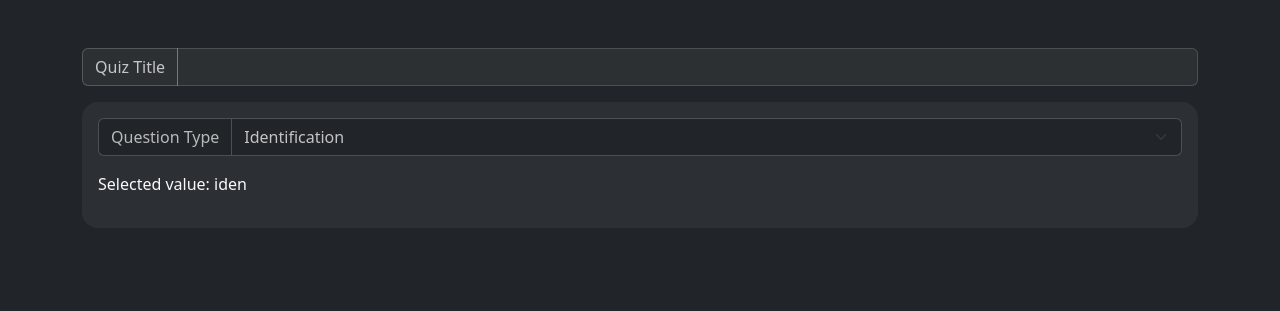
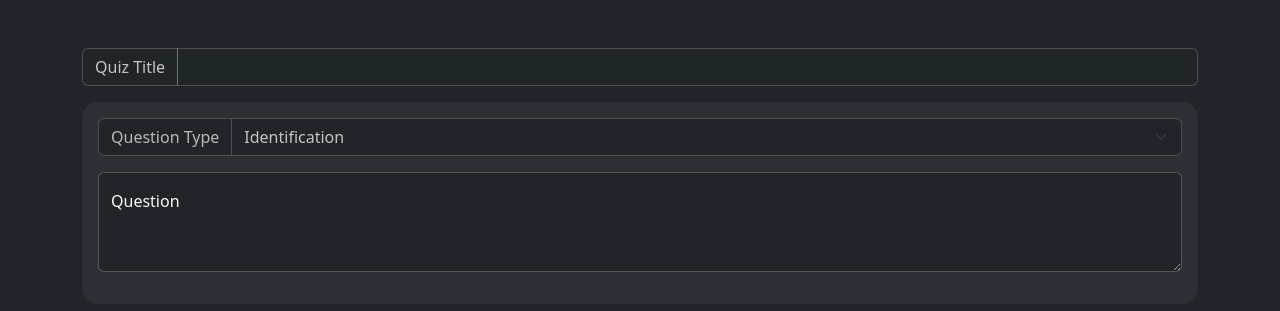
Before and after one commit to bakaraw/QuizWebsite, a PHP site: page /createQuiz.php in a window 1280 px wide. Shown: the part 70-381 px from the top of the page. Run offline with PHP 8.4, Linux system fonts and the light colour scheme.

Commit message:
added js folder for javascript files
- mag change2 ang form based sa selection sa unsa nga type sa quiz

```diff
--- a/assets/css/style.css
+++ b/assets/css/style.css
@@ -17,3 +17,7 @@
 .btn-light{
     color: #6610f2;
 }
+
+.form-control:focus + .form-label {
+    color: red;
+  }
--- /dev/null
+++ b/assets/js/createQuiz.js
@@ -0,0 +1,27 @@
+const idenHtml = [
+    "<div class=\"form-floating bg-dark\">",
+    "<textarea class=\"form-control bg-dark text-light border-light\" placeholder=\"Leave a comment here\" id=\"floatingTextarea2\" style=\"height: 100px; --bs-border-opacity: .2;\"></textarea>",
+    "<label class=\"text-light\" for=\"floatingTextarea2\">Question</label></div>"
+];
+
+
+function changeQuizType() {
+    var selectElement = document.getElementById("questiontype");
+    var selectedValue = selectElement.value;
+    var elementToChange = document.getElementById("questiontype_gui");
+
+    switch (selectedValue) {
+        case "iden":
+            elementToChange.innerHTML = idenHtml[0] + idenHtml[1] + idenHtml[2];
+            break;
+        case "mcq":
+            elementToChange.innerHTML = "Content for option 2";
+            break;
+        case "tof":
+            elementToChange.innerHTML = "Content for option 3";
+            break;
+        default:
+            elementToChange.innerHTML = "Default content";
+    }
+    return false;
+}
--- a/createQuiz.php
+++ b/createQuiz.php
@@ -8,34 +8,29 @@
     <!-- title box -->
     <div class="container mt-5 mb-5"></div>
     <div class="input-group mb-3 border-light">
-        <span class="input-group-text bg-light text-light border-light" id="inputGroup-sizing-default" style="--bs-bg-opacity: .05; --bs-border-opacity: .2; --bs-text-opacity: .75;">Quiz Title</span>
-        <input type="text" class="form-control bg-light text-light border-light" aria-label="Sizing example input" aria-describedby="inputGroup-sizing-default" style="--bs-bg-opacity: .05;  --bs-border-opacity: .2;">
+        <span class="input-group-text bg-dark text-light border-light" id="inputGroup-sizing-default" style="--bs-bg-opacity: .05; --bs-border-opacity: .2; --bs-text-opacity: .75;">Quiz Title</span>
+        <input type="text" class="form-control bg-dark text-light border-light" aria-label="Sizing example input" aria-describedby="inputGroup-sizing-default" style="--bs-bg-opacity: .05;  --bs-border-opacity: .2;">
     </div>
 
     <div class="bg-light p-3 rounded-4 mt-3" style="--bs-bg-opacity: .05;">
         <form action="" method="post">
             <div class="input-group mb-3">
                 <label class="input-group-text bg-dark text-light border-light" style="--bs-border-opacity: .2; --bs-text-opacity: .70;">Question Type</label>
-                <select onchange="updateLabel()" class="form-select bg-dark text-light border-light" id="questiontype" style="--bs-border-opacity: .2;  --bs-text-opacity: .75; width:10rem;" name="questiontype">
-                    <option seelected value="iden">Identification</option>
+                <select onchange="changeQuizType()" class="form-select bg-dark text-light border-light" id="questiontype" style="--bs-border-opacity: .2;  --bs-text-opacity: .75; width:10rem;" name="questiontype">
+                    <option selected value="iden">Identification</option>
                     <option value="mcq">Multiple Choice Question</option>
                     <option value="tof">True or False</option>
                 </select>
             </div>
-            <div>
-                <label class="  text-light" id="questiontype_label">Selected value: iden</label>
+            <div id="questiontype_gui">
+                <div class="form-floating">
+                    <textarea class="form-control bg-dark text-light border-light" placeholder="Leave a comment here" id="floatingTextarea2" style="height: 100px; --bs-border-opacity: .2;"></textarea>
+                    <label class="text-light" for="floatingTextarea2">Question</label>
+                </div>
             </div>
         </form>
     </div>
 </div>
 
-<script>
-function updateLabel() {
-    var selectedValue = document.getElementById("questiontype").value;
-    document.getElementById("questiontype_label").innerText = "Selected value: " + selectedValue;
-    return false; // Prevent form submission (we'll handle it with JavaScript)
-}
-
-console.log('iyot');
-</script>
+<script src="assets/js/createQuiz.js"></script>
 <?php require('assets/php/footer.inc.php'); ?>
```
